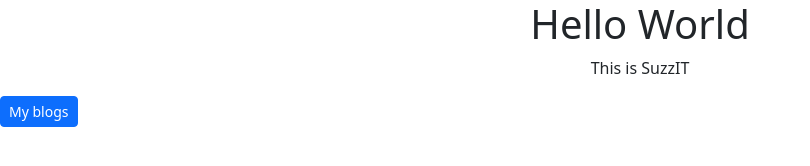
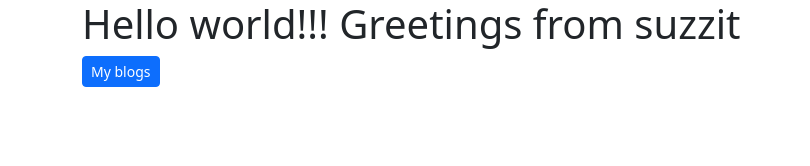
Before and after one commit to Suzzit/pf, a plain HTML site: page index.html in a window 1280 px wide. Shown: the whole page, without its empty margins (0-810 px from the left). Drawn offline with nearby package versions, Linux system fonts and the light colour scheme.

Commit message:
minor content change

```diff
--- a/index.html
+++ b/index.html
@@ -9,17 +9,17 @@
 </head>
 
 <body>
-    <h1 class="text-center">
-        Hello World
-    </h1>
+    <div class="container">
 
-    <p class="text-center">
-        This is SuzzIT
-    </p>
+        <h1>
+            Hello world!!!
+            Greetings from suzzit
+        </h1>
 
-    <a href="/blog" class="btn btn-sm btn-primary">
-        My blogs
-    </a>
+        <a href="/blog" class="btn btn-sm btn-primary">
+            My blogs
+        </a>
+    </div>
 
     <script src="https://cdn.jsdelivr.net/npm/bootstrap@5.3.8/dist/js/bootstrap.bundle.min.js" integrity="sha384-FKyoEForCGlyvwx9Hj09JcYn3nv7wiPVlz7YYwJrWVcXK/BmnVDxM+D2scQbITxI" crossorigin="anonymous"></script>
 </body>
```
